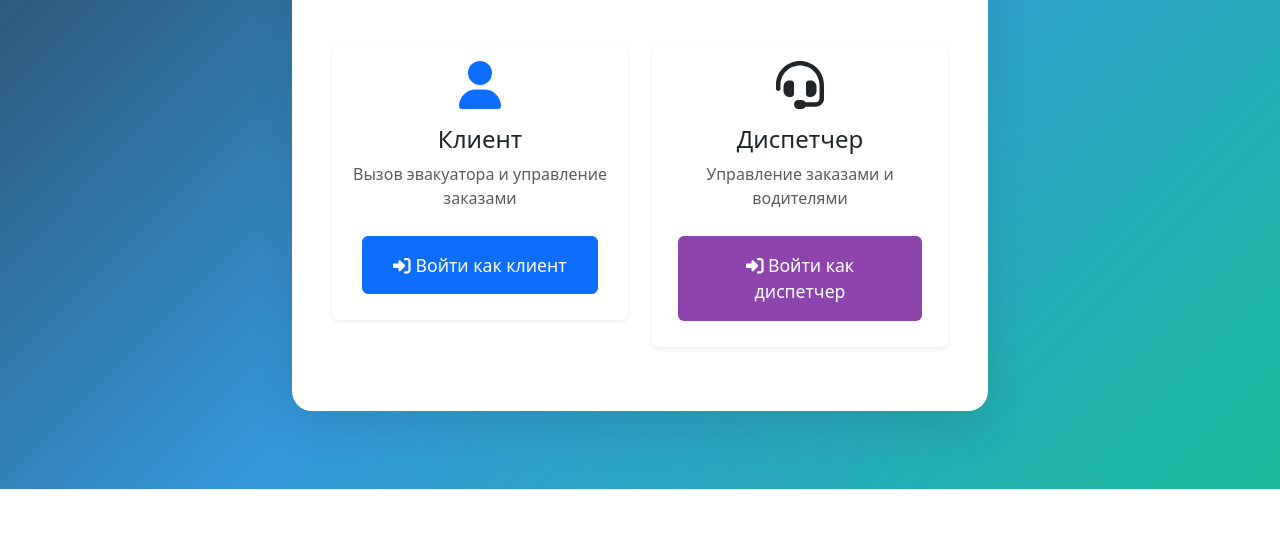
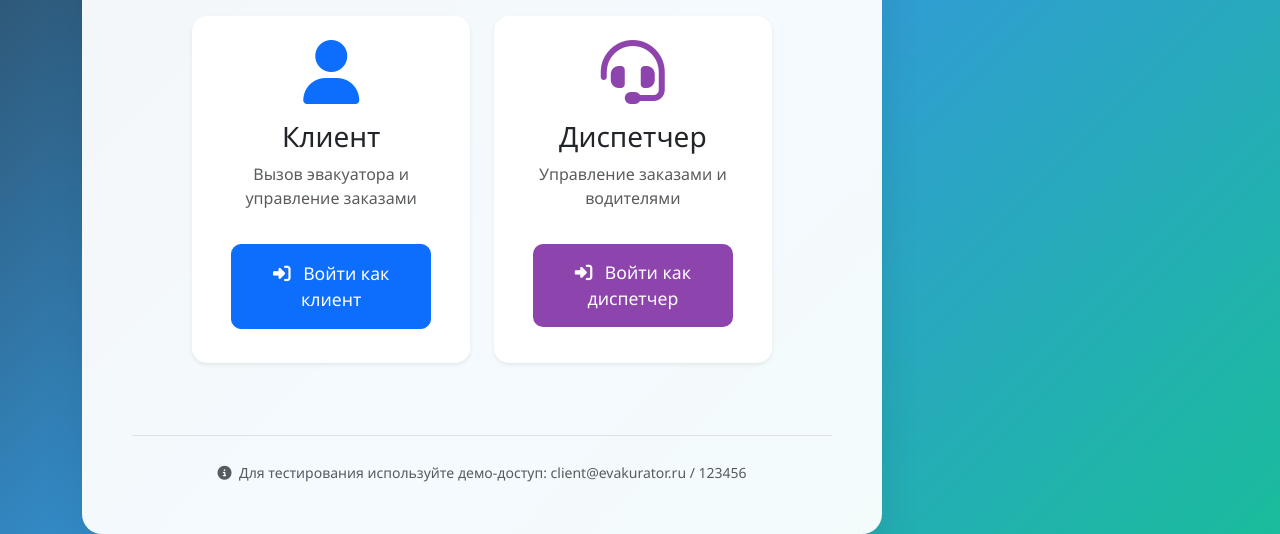
Before and after one commit to brandymad7-collab/evakurator.github.io, a plain HTML site: page index.html in a window 1280 px wide. Shown: the part 311-845 px from the top of the page. Before the commit the page ends 800 px from the top, so only its background shows below. Drawn offline with nearby package versions, Linux system fonts and the light colour scheme.

Commit message:
Update index.html

```diff
--- a/index.html
+++ b/index.html
@@ -5,6 +5,7 @@
     <meta name="viewport" content="width=device-width, initial-scale=1.0">
     <title>Evakurator - Сервис эвакуации</title>
     <link href="https://cdn.jsdelivr.net/npm/bootstrap@5.3.0/dist/css/bootstrap.min.css" rel="stylesheet">
+    <link href="https://cdnjs.cloudflare.com/ajax/libs/font-awesome/6.4.0/css/all.min.css" rel="stylesheet">
     <style>
         body {
             background: linear-gradient(135deg, #2c3e50, #3498db, #1abc9c);
@@ -12,62 +13,110 @@
             display: flex;
             align-items: center;
             justify-content: center;
+            font-family: 'Segoe UI', Tahoma, Geneva, Verdana, sans-serif;
         }
         .choice-card {
-            background: white;
+            background: rgba(255, 255, 255, 0.95);
             border-radius: 20px;
-            padding: 40px;
+            padding: 50px;
             text-align: center;
             box-shadow: 0 20px 40px rgba(0,0,0,0.1);
-            margin: 20px;
+            backdrop-filter: blur(10px);
+            max-width: 800px;
+            width: 100%;
         }
         .btn-choice {
             padding: 15px 30px;
             margin: 10px;
             font-size: 1.1rem;
+            border-radius: 10px;
+            transition: all 0.3s ease;
+            width: 200px;
+        }
+        .btn-choice:hover {
+            transform: translateY(-3px);
+            box-shadow: 0 10px 20px rgba(0,0,0,0.2);
+        }
+        .card {
+            border: none;
+            border-radius: 15px;
+            transition: transform 0.3s ease;
+            height: 100%;
+        }
+        .card:hover {
+            transform: translateY(-5px);
+        }
+        .text-purple {
+            color: #8e44ad;
+        }
+        .bg-purple {
+            background-color: #8e44ad;
         }
     </style>
 </head>
 <body>
     <div class="container">
-        <div class="row justify-content-center">
-            <div class="col-md-8">
         <div class="choice-card">
-                    <img src="https://static.tildacdn.com/tild3838-6165-4635-b732-353565656230/_2__.svg" alt="Evakurator" height="80" class="mb-4">
-                    <h1>Evakurator</h1>
+            <div class="text-center mb-5">
+                <img src="https://static.tildacdn.com/tild3838-6165-4635-b732-353565656230/_2__.svg" alt="Evakurator" height="100" class="mb-4">
+                <h1 class="display-4 fw-bold">Evakurator</h1>
                 <p class="lead text-muted mb-4">Сервис эвакуации автомобилей</p>
+            </div>
 
-                    <div class="row mt-5">
-                        <div class="col-md-6">
-                            <div class="card border-0 shadow-sm mb-4">
-                                <div class="card-body text-center">
-                                    <i class="fas fa-user fa-3x text-primary mb-3"></i>
-                                    <h4>Клиент</h4>
+            <div class="row justify-content-center mt-5">
+                <div class="col-md-5 mb-4">
+                    <div class="card shadow-sm">
+                        <div class="card-body text-center p-4">
+                            <div class="mb-4">
+                                <i class="fas fa-user fa-4x text-primary mb-3"></i>
+                                <h3>Клиент</h3>
                                 <p class="text-muted">Вызов эвакуатора и управление заказами</p>
-                                    <a href="client.html" class="btn btn-primary btn-choice">
-                                        <i class="fas fa-sign-in-alt"></i> Войти как клиент
+                            </div>
+                            <a href="./client.html" class="btn btn-primary btn-lg btn-choice">
+                                <i class="fas fa-sign-in-alt me-2"></i> Войти как клиент
                             </a>
                         </div>
                     </div>
                 </div>
-                        <div class="col-md-6">
-                            <div class="card border-0 shadow-sm mb-4">
-                                <div class="card-body text-center">
-                                    <i class="fas fa-headset fa-3x text-purple mb-3"></i>
-                                    <h4>Диспетчер</h4>
+
+                <div class="col-md-5 mb-4">
+                    <div class="card shadow-sm">
+                        <div class="card-body text-center p-4">
+                            <div class="mb-4">
+                                <i class="fas fa-headset fa-4x text-purple mb-3"></i>
+                                <h3>Диспетчер</h3>
                                 <p class="text-muted">Управление заказами и водителями</p>
-                                    <a href="dispatcher.html" class="btn btn-purple btn-choice" style="background: #8e44ad; color: white;">
-                                        <i class="fas fa-sign-in-alt"></i> Войти как диспетчер
+                            </div>
+                            <a href="./dispatcher.html" class="btn btn-purple btn-lg btn-choice" style="background: #8e44ad; color: white; border: none;">
+                                <i class="fas fa-sign-in-alt me-2"></i> Войти как диспетчер
                             </a>
                         </div>
                     </div>
                 </div>
             </div>
-                </div>
+
+            <div class="mt-5 pt-4 border-top">
+                <small class="text-muted">
+                    <i class="fas fa-info-circle me-1"></i>
+                    Для тестирования используйте демо-доступ: client@evakurator.ru / 123456
+                </small>
             </div>
         </div>
     </div>
 
-    <script src="https://cdnjs.cloudflare.com/ajax/libs/font-awesome/6.4.0/js/all.min.js"></script>
+    <script>
+        // Добавляем немного интерактивности
+        document.addEventListener('DOMContentLoaded', function() {
+            const cards = document.querySelectorAll('.card');
+            cards.forEach(card => {
+                card.addEventListener('mouseenter', function() {
+                    this.style.transform = 'translateY(-10px)';
+                });
+                card.addEventListener('mouseleave', function() {
+                    this.style.transform = 'translateY(-5px)';
+                });
+            });
+        });
+    </script>
 </body>
 </html>
```
Lines whose indentation alone changed are shown as unchanged.
